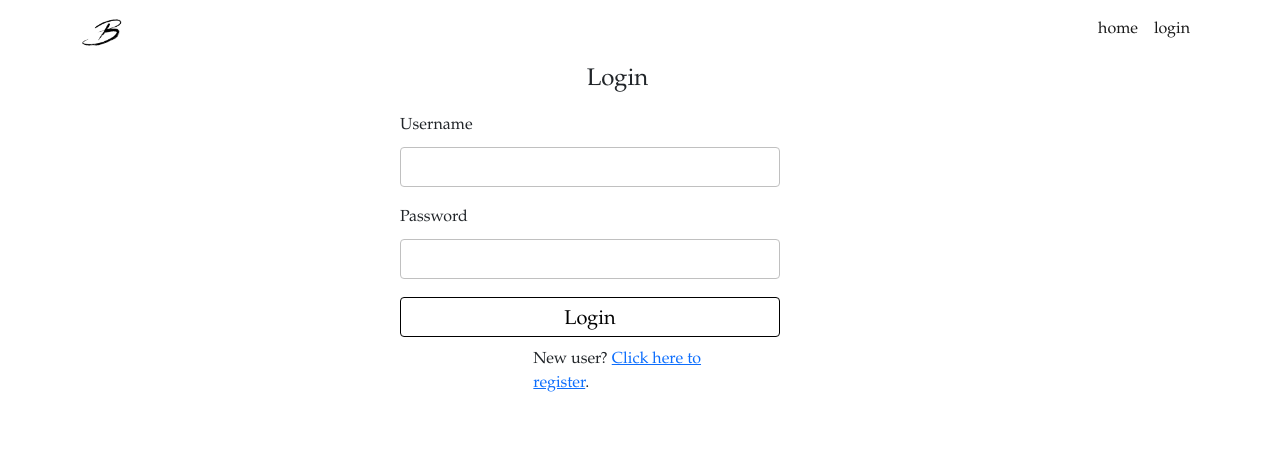
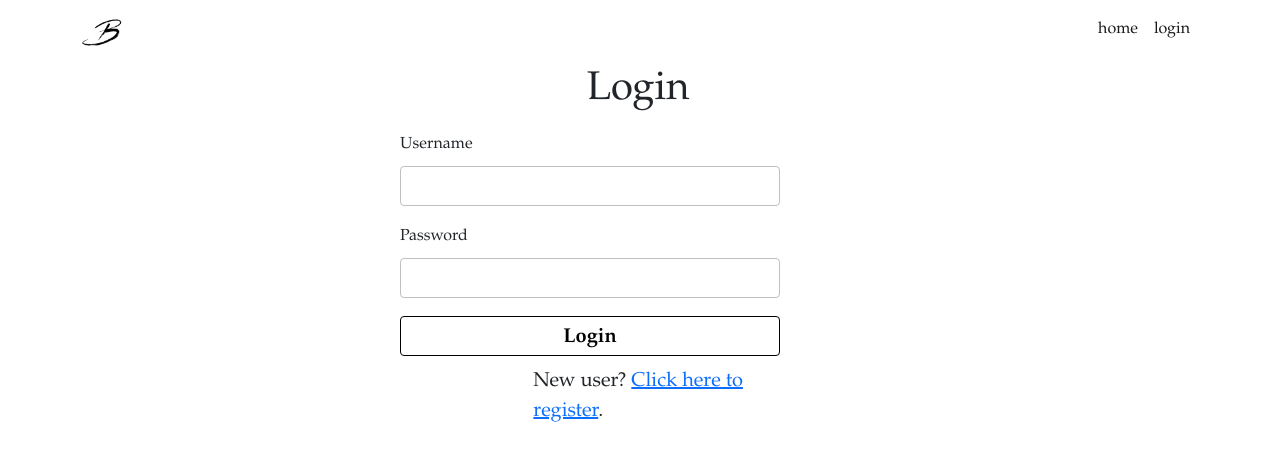
Before and after one commit to DeclanBarrett/BoutiqueEats, a Flask app: page /login in a window 1280 px wide. Shown: the top 461 px of the page. Run offline with Flask 2, Linux system fonts and the light colour scheme; some libraries are stand-ins or nearby versions.

Commit message:
User forms update

```diff
--- a/website/static/css/stylesheet.css
+++ b/website/static/css/stylesheet.css
@@ -93,6 +93,9 @@ body {
 .hero {
     background: linear-gradient( rgba(0, 0, 0, 0.5), rgba(0, 0, 0, 0.5) ), url('img/banner_many.jpg');
 }
+h4.login{
+    font-size:40px;
+}
 
 .info-align {
     text-align: right;
@@ -140,6 +143,9 @@ p.seat-alert {
     color: darkred;
     margin-top: 5px;
 }
+p.new-user{
+    font-size: 20px;
+}
 
 .rating {
     text-align: left;
@@ -186,6 +192,7 @@ span.badge {
 
     transition: ease-out 0.3s;
     font-size: 20px;
+    font-weight:bold;
     outline: none;
     border: 1px solid black;
     position: relative;
--- a/website/templates/user.html
+++ b/website/templates/user.html
@@ -3,7 +3,7 @@
 {% import "bootstrap/wtf.html" as wtf %}
 
 <div class="page-header col-md-1 m-auto">
-    <h4>{{heading}}</h4>
+    <h4 class=login>{{heading}}</h4>
 </div>
 
 <!-- Form rendering is simple and easy if using bootstrap col-xl-4 col-md-6 m-auto-->
@@ -14,7 +14,7 @@
 <!-- When you have login form, then do show the user a link to register -->
 {% if heading|lower =='login' %}
 <div class="col-md-2 m-auto">
-    <p>New user? <a href="{{ url_for('auth.register') }}">Click here to register</a>.</p>
+    <p class=new-user>New user? <a href="{{ url_for('auth.register') }}">Click here to register</a>.</p>
 </div>
 {% endif %}
 
```
